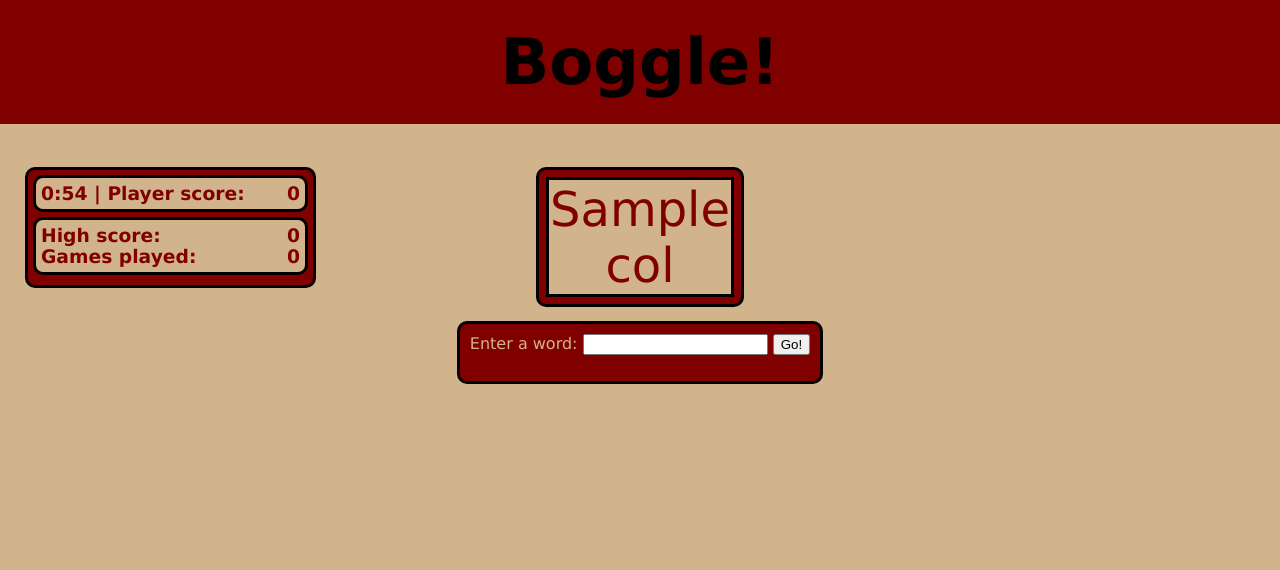
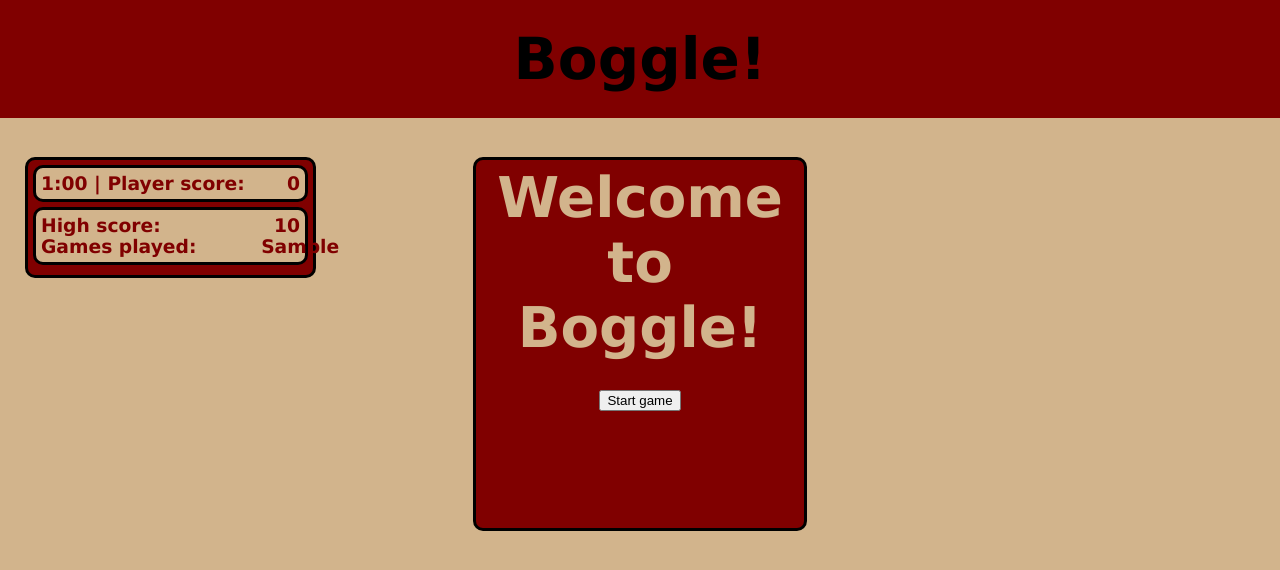
Before and after one commit to jmcginty15/Flask-boggle-app, a Flask app: template templates/game.html in a window 1280 px wide. Shown: the top 570 px of the page. Run offline with Flask 2, Linux system fonts and the light colour scheme; the template is opened without the code that fills it: most values are stand-ins (such as "Sample title", 1, 10 or a date in 2020); parts of the project's set-up code (start-up, migrations or seed data) failed here and were passed over.

Commit message:
adding high score and games played tracking

```diff
--- a/app.py
+++ b/app.py
@@ -14,18 +14,48 @@ high_score = 0
 games_played = 0
 
 @app.route('/')
-def homepage():
-    """Displays the homepage"""
+def game():
+    """Displays the home page"""
+    global high_score
+    global games_played
     session['board'] = board
-    return render_template('game.html', board=board, size=len(board))
+    if session.get('high-score'):
+        high_score = session['high-score']
+    if session.get('games_played'):
+        games_played = session['games-played']
+    return render_template('game.html', board=board, size=len(board), high_score=high_score, games_played=games_played)
 
 @app.route('/guess')
 def guess():
     """Takes a request from the front end and checks if the given word is valid"""
-    word = request.args['key']
+    word = request.args['word']
     result = boggle_game.check_valid_word(board, word)
     return jsonify({'result': result})
 
-# @app.route('/game-over')
-# def game_over():
-#     return
+@app.route('/game-over')
+def game_over():
+    """Takes a request from the front end at the end of a game to check if a new high score has been set"""
+    global games_played
+    global high_score
+    if session.get('games-played'):
+        games_played = session['games-played']
+    games_played += 1
+    session['games-played'] = games_played
+    score = int(request.args['score'])
+    if session.get('high-score'):
+        high_score = session['high-score']
+    new_high_score = check_high_score(score, high_score)
+    if new_high_score:
+        high_score = new_high_score
+        session['high-score'] = high_score
+        new_high_score = True
+    return jsonify({'new_high_score': new_high_score, 'games_played': games_played})
+
+def check_high_score(score, high_score):
+    """Checks if a new high score has been set
+    If a new high score has been set, returns the new high score
+    If not, returns False"""
+    if score > high_score:
+        return score
+    else:
+        return False
--- a/static/app.css
+++ b/static/app.css
@@ -8,7 +8,7 @@ body {
 
 h1 {
     background-color: maroon;
-    font-size: 64px;
+    font-size: 58px;
     text-align: center;
     margin-top: 0px;
     padding-top: 25px;
@@ -19,12 +19,12 @@ table {
     border-style: solid;
     border-radius: 10px;
     border-color: black;
-    display: inline-block;
     margin: auto;
     padding: 5px;
     background-color: maroon;
     color: tan;
     font-size: 48px;
+    display: none;
 }
 
 .cell {
@@ -35,6 +35,20 @@ table {
     border-color: black;
     background-color: tan;
     color: maroon;
+}
+
+#home-card {
+    border-style: solid;
+    border-radius: 10px;
+    border-color: black;
+    display: inline-block;
+    margin: auto;
+    padding: 5px;
+    background-color: maroon;
+    color: tan;
+    font-size: 48px;
+    width: 318px;
+    height: 358px;
 }
 
 #info {
@@ -84,16 +98,20 @@ table {
     border-style: solid;
     border-radius: 10px;
     border-color: black;
-    display: inline-block;
     margin: auto;
     margin-top: 10px;
     padding: 10px;
     background-color: maroon;
     color: tan;
+    display: none;
 }
 
 #word-form, #result {
     display: block;
+}
+
+#result {
+    margin-bottom: 0;
 }
 
 h3 {
--- a/static/app.js
+++ b/static/app.js
@@ -6,10 +6,36 @@ const $timer = $('#timer')
 const $finalScore = $('#final-score')
 const $gameOver = $('#game-over')
 const $highScoreAlert = $('#high-score-alert')
+const $highScore = $('#high-score')
+const $gamesPlayed = $('#games-played')
+const $endGameOk = $('#ok')
+const $startGame = $('#start-game')
+const $newGame = $('#new-game')
+const $homeCard = $('#home-card')
+const $board = $('#board')
+const $formWrapper = $('#form-wrapper')
 
 const BASE_URL = 'http://127.0.0.1:5000'
 let totalScore = 0
 let gameOver = false
+let time = 60
+let timing = 0
+
+// event listeners for new game and start game buttons
+$startGame.on('click', startGame)
+$newGame.on('click', function () {
+    startGame()
+})
+
+// this function starts the game and will be called by an event listener on a button click
+function startGame () {
+    gameOver = false
+    $board.css('display', 'inline-block')
+    $homeCard.css('display', 'none')
+    $formWrapper.css('display', 'inline-block')
+    $gameOver.css('display', 'none')
+    startTimer()
+}
 
 // this function "submits" the form without actually submitting the form
 // it will prevent the form itself from making a post request and instead make the post request manually through axios
@@ -20,7 +46,7 @@ $form.on('submit', async function (evt) {
         const word = $wordInput.val()
         $wordInput.val('')
         const score = word.length
-        const response = await axios.get(`${BASE_URL}/guess`, { params: { key: word } })
+        const response = await axios.get(`${BASE_URL}/guess`, { params: { word: word } })
         const result = response.data.result
         const validWord = displayResult(result, word, score)
         if (validWord) { addScore(score) }
@@ -34,10 +60,10 @@ function displayResult(result, word, score) {
         $resultField.html(`Correct! <b>${word.toUpperCase()}</b> is worth ${score} points!`)
         return true
     } else if (result == 'not-word') {
-        $resultField.html(`Invalid guess! <b>${word.toUpperCase()}</b> is not in the dictionary!`)
+        $resultField.html(`<b>${word.toUpperCase()}</b> is not in the dictionary!`)
         return false
     } else if (result == 'not-on-board') {
-        $resultField.html(`Invalid guess! <b>${word.toUpperCase()}</b> is not on the board!`)
+        $resultField.html(`<b>${word.toUpperCase()}</b> is not on the board!`)
         return false
     }
 }
@@ -49,8 +75,12 @@ function addScore(score) {
     $scoreField.text(totalScore)
 }
 
-let time = 60
-let timing = setInterval(timer, 1000)
+// this function starts the timer at the beginning of the game
+function startTimer() {
+    $timer.text('1:00')
+    time = 60
+    timing = setInterval(timer, 1000)
+}
 
 // this function will be called by setInterval
 // it will count down to zero from 1 minute, after which the game will be over
@@ -71,7 +101,17 @@ function timer() {
 async function endGame() {
     gameOver = true
     $finalScore.text(totalScore)
-    const newHighScore = false // this will be a get request to the server to see if a new high score has been set
-    if (newHighScore) { $highScoreAlert.css('display', 'block') }
+    const response = await axios.get(`${BASE_URL}/game-over`, { params: { score: totalScore } })
+    const newHighScore = response.data.new_high_score
+    const gamesPlayed = response.data.games_played
+    if (newHighScore) {
+        $highScoreAlert.css('display', 'block')
+        $highScore.text(totalScore)
+    }
+    $gamesPlayed.text(gamesPlayed)
     $gameOver.css('display', 'inline-block')
 }
+
+$endGameOk.on('click', async function () {
+    await axios.get(`${BASE_URL}/`)
+})
--- a/templates/game.html
+++ b/templates/game.html
@@ -4,6 +4,10 @@
 {% block content %}
 <div id="container">
     <div>
+        <div id="home-card">
+            <h3>Welcome to Boggle!</h3>
+            <button id="start-game">Start game</button>
+        </div>
         <table id="board">
             {% for row in board %}
             <tr>
@@ -24,11 +28,12 @@
     </div>
     <div id="info">
         <div id="current-game">
-            <h3><span id="score-label"><b><span id="timer">1:00</span></b> | Player score:</span><span id="score">0</span></h3>
+            <h3><span id="score-label"><b><span id="timer">1:00</span></b> | Player score:</span><span
+                    id="score">0</span></h3>
         </div>
         <div id="stats">
-            <h3><span id="high-score-label">High score:</span><span id="high-score">0</span></h3>
-            <h3><span id="games-played-label">Games played:</span><span id="games-played">0</span></h3>
+            <h3><span id="high-score-label">High score:</span><span id="high-score">{{ high_score }}</span></h3>
+            <h3><span id="games-played-label">Games played:</span><span id="games-played">{{ games_played }}</span></h3>
         </div>
     </div>
     <div id="game-over">
```
Also changed, not shown: test.py (+5 -2 lines).
